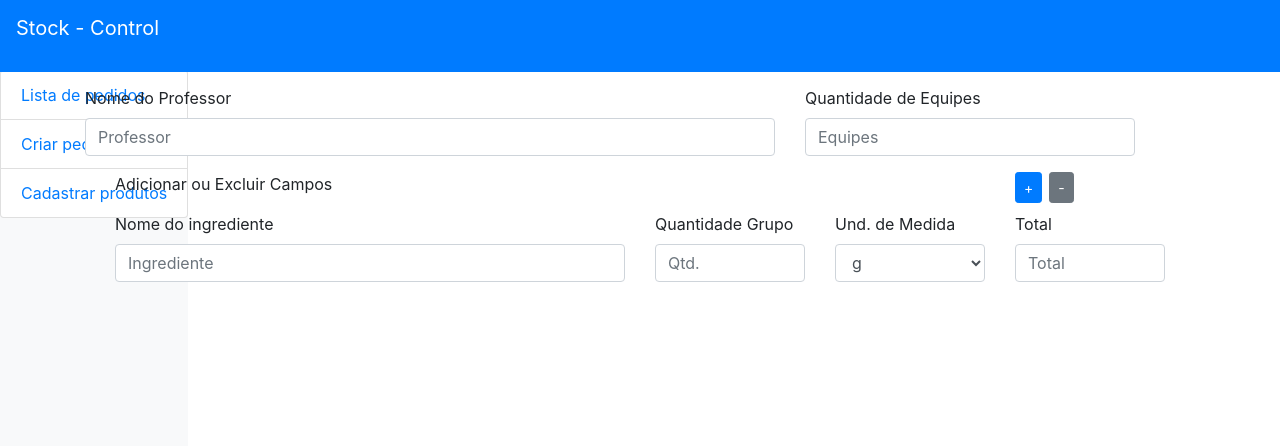
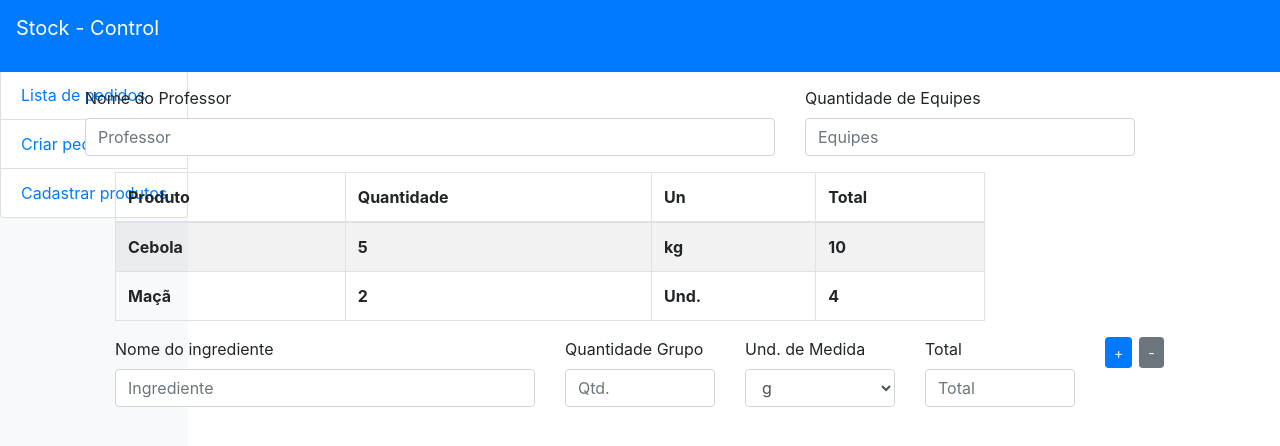
Before and after one commit to front-unicesumar-app/front-end-estoque, a React (Create React App) app: page /cadastrar-pedido in a window 1280 px wide. Shown: the top 446 px of the page. Built offline with nearby package versions, Linux system fonts and the light colour scheme.

Commit message:
Alterações.

```diff
--- a/src/App.js
+++ b/src/App.js
@@ -11,9 +11,9 @@ export default class App extends React.Component{
     return (
       <div className="App">
         <NavBar></NavBar>
-        <div class="main-wrap">
+        <div className="main-wrap">
           <SideBar></SideBar>
-          <div class="container" id="main-container">
+          <div className="container" id="main-container">
             <Main></Main>
           </div>
         </div>
--- a/src/coponents/pedidos/cadastro/Pedido.js
+++ b/src/coponents/pedidos/cadastro/Pedido.js
@@ -1,5 +1,6 @@
 import React from "react";
 import "./style.css";
+import Table from 'react-bootstrap/Table'
 
 // import { Container } from './styles';
 
@@ -8,23 +9,34 @@ import "./style.css";
 
 export default class Pedido extends React.Component {
 
+  constructor(props) {
+    super(props)
+    this.addProducts = this.addProducts.bind(this);
+
+    this.renderList = this.renderList.bind(this);
+  }
+
   products = [
-    {id: 0, name: 'A'},
-    {id: 1, name: 'B'},
+    {id: 0, name: 'Cebola', qtd: 5, un: 'kg', total: 10},
+    {id: 1,  name: 'Maçã', qtd: 2, un: 'Und.', total: 4},
   ];
 
-  addProducts() {
-    this.products.push({id: 2, name: 'C'});
-
-    this.addProducts.bind(this);
-
+  renderList() {
     console.log(this.products);
+    return this.products.map(list => (
+      <tr key={list.id}>
+        <th>{list.name}</th>
+        <th>{list.qtd}</th>
+        <th>{list.un}</th>
+        <th>{list.total}</th>
+      </tr>
+    ))
   }
 
-
-  // listProducts = this.products.map((product) => (
-      // <div className="prdList row" key={this.product.id}>{this.product.name}</div>
-  // ));
+  addProducts() {
+    this.products.push({id: 2,  name: 'Suco', qtd: 2, un: 'litros', total: 4})
+    this.renderList();
+  }
 
   render(){
   return (
@@ -43,19 +55,24 @@ export default class Pedido extends React.Component {
       <div className="col-12">
         <div className="row">
           <div className="col-10">
-            <p>Adicionar ou Excluir Campos</p>
-          </div>
-          <div className="col-2">
-            <button type="button" onClick={this.addProducts} className="btn btn-primary btn-sm add">
-              +
-            </button>
-            <button type="button" className="btn btn-secondary btn-sm">
-              -
-            </button>
+            <Table striped bordered hover>
+              <thead>
+                <tr>
+                  <th>Produto</th>
+                  <th>Quantidade</th>
+                  <th>Un</th>
+                  <th>Total</th>
+                </tr>
+              </thead>
+              <tbody>
+                {this.renderList()}
+              </tbody>
+            </Table>
           </div>
         </div>
       </div>
-      <div className="form-group col-6">
+
+        <div className="form-group col-5">
           <label>Nome do ingrediente</label>
           <input type="text" className="form-control" placeholder="Ingrediente" />
         </div>
@@ -77,6 +94,14 @@ export default class Pedido extends React.Component {
           <label>Total</label>
           <input type="text" className="form-control" placeholder="Total" />
         </div>
+        <div className="form-group col-1">
+          <button type="button" onClick={this.addProducts()} className="btn btn-primary btn-sm add">
+            +
+          </button>
+          <button type="button" className="btn btn-secondary btn-sm">
+            -
+          </button>
+        </div>
     </div>
   );}
 }
```
Lines whose indentation alone changed are shown as unchanged.
